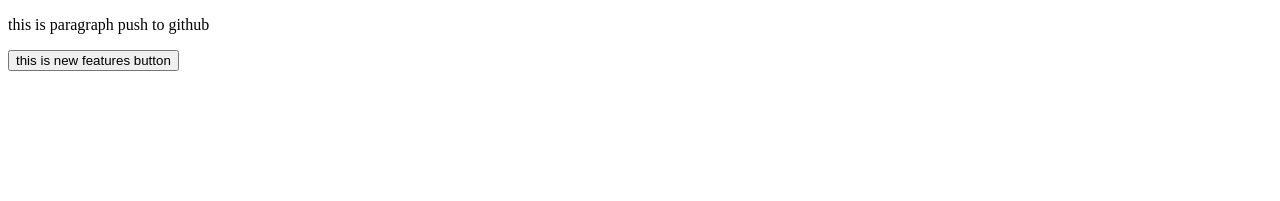
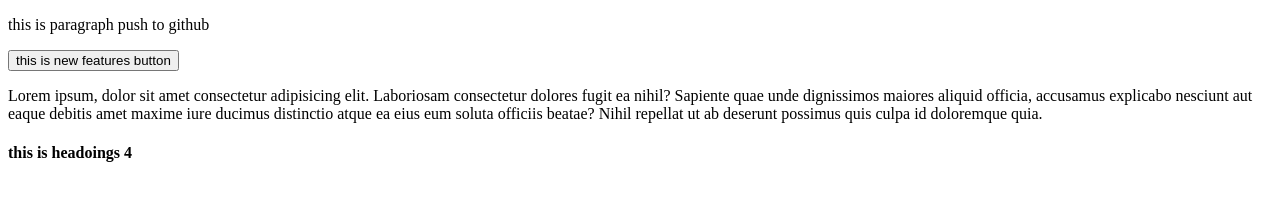
Before and after one commit to sanjim786/my-first-website, a plain HTML site: page index.html in a window 1280 px wide. Shown: the part 105-306 px from the top of the page. Drawn offline with Linux system fonts and the light colour scheme.

Commit message:
p & h4 tag add

```diff
--- a/index.html
+++ b/index.html
@@ -12,6 +12,9 @@
     <p>this is paragraph push to github</p>
 
     <button>this is new features button </button>
+     <p> Lorem ipsum, dolor sit amet consectetur adipisicing elit. Laboriosam consectetur dolores fugit ea nihil? Sapiente quae unde dignissimos maiores aliquid officia, accusamus explicabo nesciunt aut eaque debitis amet maxime iure ducimus distinctio atque ea eius eum soluta officiis beatae? Nihil repellat ut ab deserunt possimus quis culpa id doloremque quia.</p>
+
+     <h4>this is headoings 4 </h4>
 
 </body>
 </html>
```
